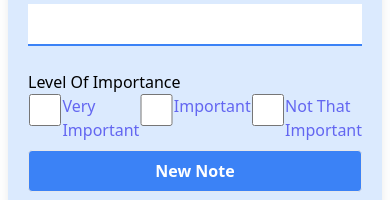
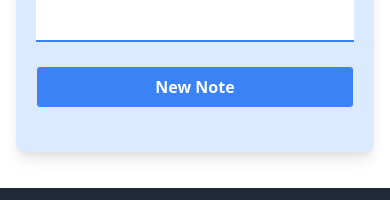
Before and after one commit to matiascabrejos/Vue-Firebase-VTwo, a Vue app: page /add-note in a window 390 px wide. Shown: the part 925-1125 px from the top of the page. Built offline with nearby package versions, Linux system fonts and the light colour scheme.

Commit message:
Working on some details in order to make the app full responsive

```diff
--- a/src/components/TheForm.vue
+++ b/src/components/TheForm.vue
@@ -1,5 +1,5 @@
 <template>
-  <div class="py-5 m-2">
+  <div class="py-5 m-4 lg:h-screen md:h-screen">
     <div
       v-if="!isLoggedIn"
       class="font-semibold pl-1 text-blue-500 text-center mx-auto pb-4 px-4 text-lg"
@@ -47,41 +47,6 @@
           v-model.trim="imageLink"
           class="w-full p-2 mb-6 text-gray-800 border-b-2 border-blue-500 outline-none focus:bg-gray-200"
         />
-        <div>
-          <h3>Level Of Importance</h3>
-        </div>
-        <div class="flex">
-          <input
-            type="checkbox"
-            id="vimportant"
-            value="vimportant"
-            v-model="levelImportance"
-            class="w-full p-2 mb-6 text-indigo-700 border-b-2 border-indigo-500 outline-none focus:bg-gray-300"
-          />
-          <label for="vimportant" class="block mb-2 text-indigo-500"
-            >Very Important</label
-          >
-          <input
-            type="checkbox"
-            id="important"
-            value="important"
-            v-model="levelImportance"
-            class="w-full p-2 mb-6 text-indigo-700 border-b-2 border-indigo-500 outline-none focus:bg-gray-300"
-          />
-          <label for="important" class="block mb-2 text-indigo-500"
-            >Important</label
-          >
-          <input
-            type="checkbox"
-            id="ntimportant"
-            value="ntimportant"
-            v-model="levelImportance"
-            class="w-full p-2 mb-6 text-indigo-700 border-b-2 border-indigo-500 outline-none focus:bg-gray-300"
-          />
-          <label for="ntimportant" class="block mb-2 text-indigo-500"
-            >Not That Important</label
-          >
-        </div>
         <button
           class="w-full border bg-blue-500 hover:bg-white hover:text-blue-500 hover:border-blue-500 text-white font-bold py-2 px-4 mb-6 rounded"
         >
@@ -112,6 +77,7 @@ export default {
         imageLink: this.imageLink,
       };
       this.$emit("save-data", formData);
+      alert("Note added successfully!");
       this.$router.push("/notes");
     },
   },
--- a/src/components/TheHome.vue
+++ b/src/components/TheHome.vue
@@ -1,12 +1,14 @@
 <template>
+  <div class="lg:h-screen md:h-screen">
     <div>
-    <div>
+      <div class="mt-10">
         <button
           @click="$router.push('/add-note')"
           class="mx-auto no-underline block text-xl px-4 py-2 leading-none border rounded bg-blue-500 text-white hover:border-blue-500 hover:text-blue-500 hover:bg-white mt-4 sm:mt-0"
         >
           Add A Note!
         </button>
+      </div>
       <div class="max-w-screen-xl mx-auto p-5 sm:p-10 md:p-16 relative">
         <div class="mb-5 flex justify-between text-sm">
           <div
@@ -36,7 +38,7 @@
             :key="note.id"
           >
             <p
-              class="text-gray-900 font-medium hover:text-indigo-600 pl-2 pt-3"
+              class="text-gray-900 font-medium hover:text-blue-500 pl-2 pt-3"
             >
               {{ note.title }}
             </p>
@@ -44,16 +46,13 @@
               <div class="text-sm w-2/3">
                 <p class="text-gray-700 pl-2">{{ note.description }}</p>
               </div>
-              <div class="w-20 h-20 bg-cover bg-center pr-3">
+              <div class="w-16 h-16 lg:w-20 lg:h-20 bg-cover bg-center pr-3">
                 <img :src="note.imageLink" alt="" />
               </div>
             </div>
           </div>
         </div>
       </div>
-
-      <h1>Notes</h1>
-      <button @click="loadNotes">Refresh</button>
     </div>
   </div>
 </template>
--- a/src/components/TheLogin.vue
+++ b/src/components/TheLogin.vue
@@ -1,5 +1,5 @@
 <template>
-  <div>
+  <div class="lg:h-screen md:h-screen mb-28 lg:mb-0 md:mb-0">
     <div
       class="max-w-md mx-auto bg-white shadow-none lg:shadow-xl md:shadow-xl rounded my-14"
     >
--- a/src/components/TheNotes.vue
+++ b/src/components/TheNotes.vue
@@ -1,5 +1,5 @@
 <template>
-  <div>
+  <div class="lg:h-screen md:h-screen">
     <div class="mb-5 flex justify-between pt-6 pb-8">
       <div
         class="text-blue-500 flex items-center pb-2 pr-2 border-b-2 border-blue-500 uppercase mx-auto"
@@ -21,20 +21,20 @@
         <p class="font-semibold inline-block pl-1">Notes</p>
       </div>
     </div>
-    <div class="grid sm:grid-cols-2 lg:grid-cols-3 gap-10">
+    <div class="grid sm:grid-cols-2 lg:grid-cols-3 gap-10 mb-6 max-w-screen-2xl mx-auto">
       <div
         class="flex flex-col justify-between border-b pb-5 bg-white shadow-lg rounded-lg overflow-hidden mx-8 transform transition duration-500 hover:scale-110"
         v-for="note in filteredNotes"
         :key="note.id"
       >
-        <p class="text-gray-900 font-medium hover:text-indigo-600 pl-2 pt-3">
+        <p class="text-gray-900 font-medium hover:text-blue-500 pl-2 pt-3">
           {{ note.title }}
         </p>
         <div class="flex items-start justify-between mt-3">
           <div class="text-sm w-2/3">
             <p class="text-gray-700 pl-2">{{ note.description }}</p>
           </div>
-          <div class="w-20 h-20 bg-cover bg-center pr-3">
+          <div class="w-16 h-16 lg:w-20 lg:h-20 bg-cover bg-center pr-3">
             <img :src="note.imageLink" alt="" />
           </div>
         </div>
```
Lines whose indentation alone changed are shown as unchanged.
